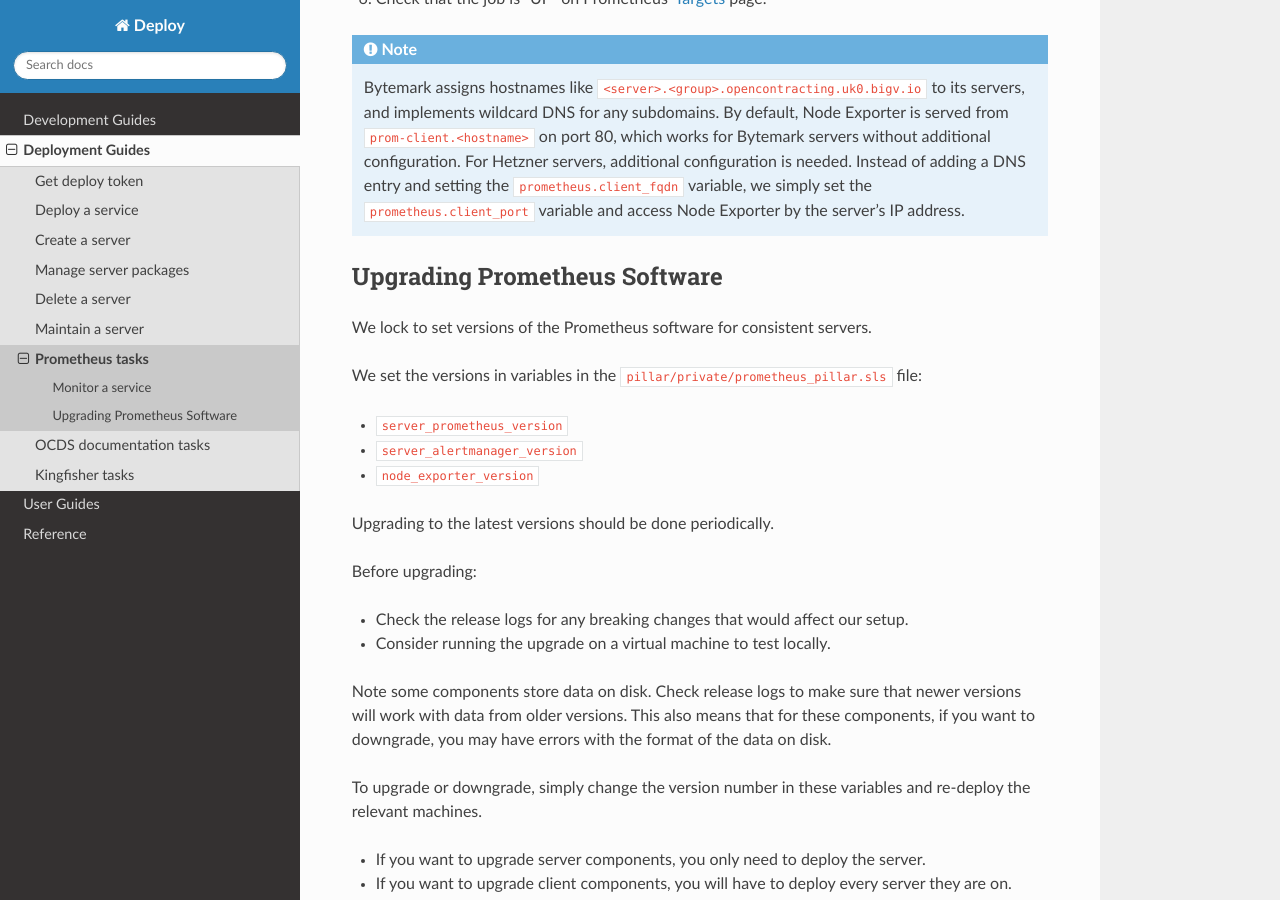
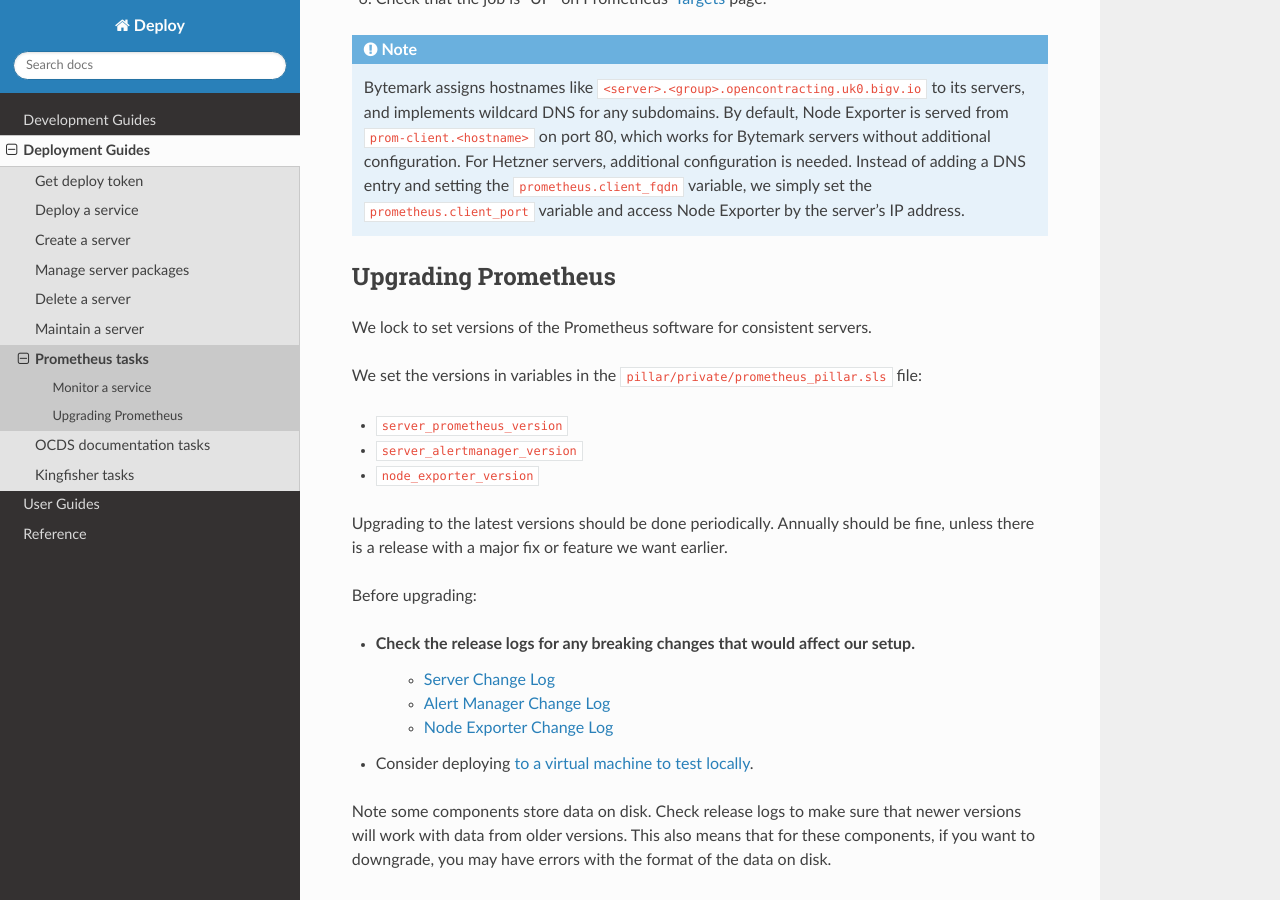
Before and after one commit to open-contracting/deploy, a Sphinx documentation site: the page built from docs/deploy/prometheus.rst, in a window 1280 px wide and 900 px high, scrolled down 816 px. Built offline with Sphinx 7.4.7 and the Read the Docs theme 2.0.0, drawn with Linux system fonts in a browser that asks for light colours.

Commit message:
docs: Prometheus Upgrades
https://github.com/open-contracting/deploy/issues/108
https://github.com/open-contracting/deploy/pull/120

```diff
--- a/docs/deploy/prometheus.rst
+++ b/docs/deploy/prometheus.rst
@@ -30,9 +30,8 @@
 
    Bytemark assigns hostnames like ``<server>.<group>.opencontracting.uk0.bigv.io`` to its servers, and implements wildcard DNS for any subdomains. By default, Node Exporter is served from ``prom-client.<hostname>`` on port 80, which works for Bytemark servers without additional configuration. For Hetzner servers, additional configuration is needed. Instead of adding a DNS entry and setting the ``prometheus.client_fqdn`` variable, we simply set the ``prometheus.client_port`` variable and access Node Exporter by the server's IP address.
 
-
-Upgrading Prometheus Software
------------------------------
+Upgrading Prometheus
+--------------------
 
 We lock to set versions of the Prometheus software for consistent servers.
 
@@ -42,12 +41,15 @@
 * ``server_alertmanager_version``
 * ``node_exporter_version``
 
-Upgrading to the latest versions should be done periodically.
+Upgrading to the latest versions should be done periodically. Annually should be fine, unless there is a release with a major fix or feature we want earlier.
 
 Before upgrading:
 
 * Check the release logs for any breaking changes that would affect our setup.
-* Consider running the upgrade on a virtual machine to test locally.
+   * `Server Change Log <https://github.com/prometheus/prometheus/releases>`__
+   * `Alert Manager Change Log <https://github.com/prometheus/alertmanager/releases>`__
+   * `Node Exporter Change Log <https://github.com/prometheus/node_exporter/releases>`__
+* Consider deploying  :ref:`to a virtual machine to test locally<using-a-virtual-machine>`.
 
 Note some components store data on disk. Check release logs to make sure that newer versions will work with data from older versions. This also means that for these components, if you want to downgrade, you may have errors with the format of the data on disk.
 
--- a/docs/develop/update.rst
+++ b/docs/develop/update.rst
@@ -50,6 +50,8 @@
 Update the tests if you changed the behavior of the Apache files.
 
 Once satisfied, move the changes outside ``{% if testing  %}`` blocks. After deployment, the tests should pass if ``FQDN`` is omitted or set to standard.open-contracting.org.
+
+.. _using-a-virtual-machine:
 
 Using a virtual machine
 ~~~~~~~~~~~~~~~~~~~~~~~
```
